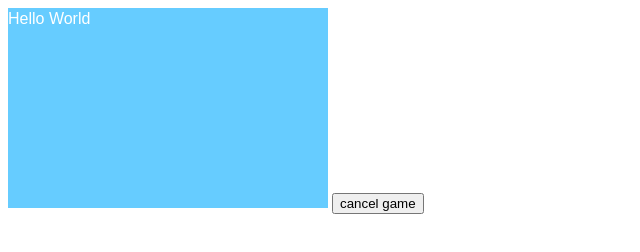
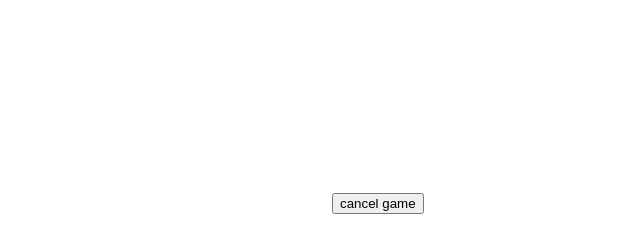
Before and after one commit to ovo4096/html5-tetris, a plain HTML site: page index.html in a window 1280 px wide. Both pictures are taken after a click on the button "cancel game". Shown: the whole page, without its empty margins (0-640 px from the left). Drawn offline with Linux system fonts and the light colour scheme.

Commit message:
添加命名空间模式

```diff
--- a/index.html
+++ b/index.html
@@ -11,18 +11,16 @@
 <script src="js/cosco.game.tetris.js"></script>
 <script>
 
-    var Tetris = Cosco.Game.Tetris;
-
-    var tetris = Tetris.new({
+    var tetrisGame = TetrisGame.new({
         width: 320,
         height: 200,
         canvas: document.getElementById("test")
     });
 
-    tetris.start();
+    tetrisGame.start();
 
     document.getElementById("cancel").onclick = function () {
-        tetris.exit();
+        tetrisGame.exit();
     }
 </script>
 </body>
--- a/js/cosco.game.tetris.js
+++ b/js/cosco.game.tetris.js
@@ -1,7 +1,9 @@
-Cosco.Game.Tetris = (function (Cosco) {
-    var TetrisGame = {
+(function () {
+    using(Cosco.Game, this);
+
+    TetrisGame = {
         new: function (settings) {
-            var self = Cosco.new(settings);
+            var self = Game.new(settings);
 
             self.init = function () {
                 console.log("[DEBUG]:Tetris Game init");
@@ -9,6 +11,8 @@ Cosco.Game.Tetris = (function (Cosco) {
 
             self.destroy = function () {
                 console.log("[DEBUG]:Tetris Game destroy");
+
+                self.clear("#fff");
             };
 
             self.update = function (timestamp) {
@@ -25,5 +29,4 @@ Cosco.Game.Tetris = (function (Cosco) {
             return self;
         }
     };
-    return TetrisGame;
-}(Cosco));
+}());
--- a/js/cosco.js
+++ b/js/cosco.js
@@ -1,9 +1,11 @@
-Cosco = (function () {
-    var Cosco = {
+Cosco = {};
+
+Cosco.Game = {
+    Game: {
         new: function (settings) {
             var self = {}; // ~= this
 
-            var context;
+            var ctx;
             var updateAnimationFrame;
 
             self.start = function () {
@@ -19,14 +21,14 @@ Cosco = (function () {
             };
 
             self.clear = function (color) {
-                context.clearRect(0, 0, settings.width, settings.height);
-                context.fillStyle = color;
-                context.fillRect(0, 0, settings.width, settings.height);
+                ctx.clearRect(0, 0, settings.width, settings.height);
+                ctx.fillStyle = color;
+                ctx.fillRect(0, 0, settings.width, settings.height);
             };
 
             function init() {
                 console.log("[DEBUG]:Cosco init");
-                context = settings.canvas.getContext("2d");
+                ctx = settings.canvas.getContext("2d");
                 settings.canvas.width = settings.width;
                 settings.canvas.height = settings.height;
 
@@ -45,34 +47,31 @@ Cosco = (function () {
 
             function update(timestamp) {
                 console.log("[DEBUG]:Cosco update " + timestamp);
-                //updateKeyboard(timestamp);
 
                 if (typeof self.update !== "undefined") {
                     self.update(timestamp);
                 }
 
-                draw(timestamp);
+                draw(timestamp, ctx);
                 updateAnimationFrame = window.requestAnimationFrame(update);
             }
 
-            //function updateKeyboard(timestamp) {
-            //    console.log("[DEBUG]:Cosco updateKeyboard");
-            //}
-
-            function draw(timestamp) {
+            function draw(timestamp, ctx) {
                 console.log("[DEBUG]:Cosco updateDraw");
                 self.clear("#66CCFF");
 
                 if (typeof self.draw !== "undefined") {
-                    self.draw(timestamp, context);
+                    self.draw(timestamp, ctx);
                 }
             }
 
             return self;
-        },
+        }
+    }
+};
 
-        Game: {}
-    };
-
-    return Cosco;
-}());
+function using(namespace, self) {
+    for (var _class in namespace) {
+        self[_class] = namespace[_class];
+    }
+}
```
